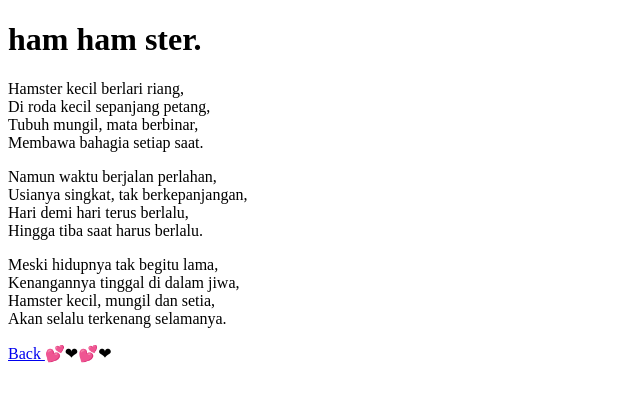
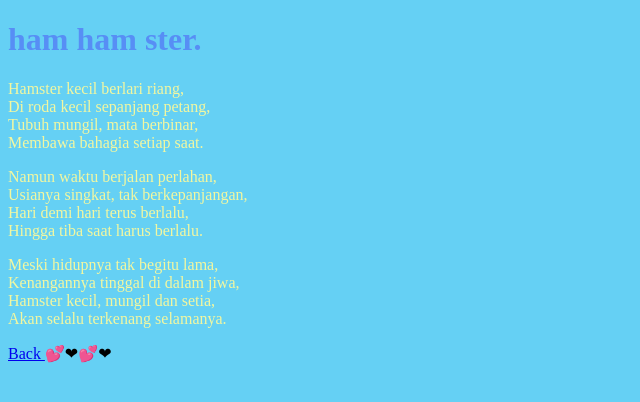
Before and after one commit to imanuelmitchell5-lgtm/week-06, a plain HTML site: page puisi3.html in a window 1280 px wide. Shown: the whole page, without its empty margins (0-640 px from the left). Drawn offline with Linux system fonts and the light colour scheme.

Commit message:
Update puisi3.html

```diff
--- a/puisi3.html
+++ b/puisi3.html
@@ -5,19 +5,19 @@
     <meta name="viewport" content="width=device-width, initial-scale=1.0">
     <title>alamak web mitchell</title>
   </head>
-  <body>
-    <h1>ham ham ster.</h1>
- <p>Hamster kecil berlari riang,<br>
+  <body style="background-color:#65D0F4">
+    <h1 style="color:#578EF5">ham ham ster.</h1>
+ <p style="color:#F2F7A0">Hamster kecil berlari riang,<br>
 Di roda kecil sepanjang petang,<br>
 Tubuh mungil, mata berbinar,<br>
 Membawa bahagia setiap saat.<br> </p>
 
-<p>Namun waktu berjalan perlahan,<br>
+<p style="color:#F2F7A0">Namun waktu berjalan perlahan,<br>
 Usianya singkat, tak berkepanjangan,<br>
 Hari demi hari terus berlalu,<br>
 Hingga tiba saat harus berlalu.<br> </p>
 
-<p>Meski hidupnya tak begitu lama, <br>
+<p style="color:#F2F7A0">Meski hidupnya tak begitu lama, <br>
 Kenangannya tinggal di dalam jiwa,<br>
 Hamster kecil, mungil dan setia,<br>
 Akan selalu terkenang selamanya.<br> </p>
```
